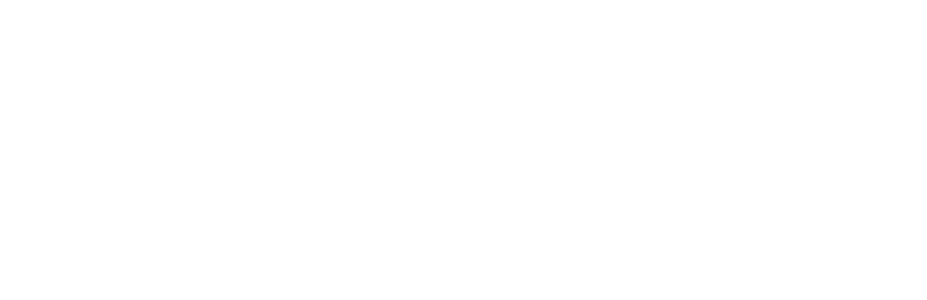
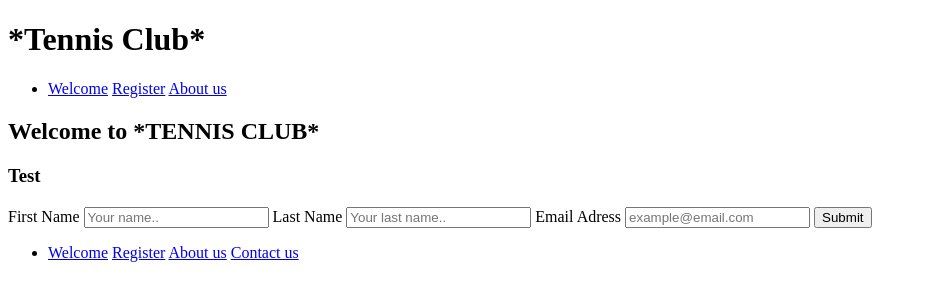
Before and after one commit to crotchetycrow/exceedra-FE-tech-test, a plain HTML site: page src/index.html in a window 1280 px wide. Shown: the whole page, without its empty margins (0-927 px from the left). Drawn offline with Linux system fonts and the light colour scheme.

Commit message:
Markup set up (nav, main, footer)

```diff
--- a/src/index.html
+++ b/src/index.html
@@ -6,7 +6,67 @@
   <meta name="viewport" content="width=device-width, initial-scale=1.0">
   <title>Document</title>
 </head>
+<link rel="stylesheet" href="/src/style.css">
 <body>
+  <header>
+    <h1 class="logo">*Tennis Club*</h1>
+    <nav>
+      <ul>
+        <li>
+          <a href="#">Welcome</a>
+          <a href="#">Register</a>
+          <a href="#">About us</a>
+        </li>
+      </ul>
+    </nav>
+    <main>
+      <section class="welcome">
+        <h2 class="section-title">Welcome to *TENNIS CLUB*</h2>
+        <h3 class="section-body">Test</h3>
+      </section>
+
+      <section class="about-us">
+        <div class="about-us__intro">
+          <h2 class="section-title"></h2>
+        </div>
+        <div class="about-us__body">
+          <p></p>
+          <p></p>
+        </div>
+      </section>
+
+      <section class="register">
+        <header>
+          <h2 class="section-title"></h2>
+        </header>
+          <form action="" id="user-details">
+            <!-- To connect to my API -->
+            <label for="fname">First Name</label>
+            <input type="text" id="fname" name="firstname" placeholder="Your name..">
+
+            <label for="lname">Last Name</label>
+            <input type="text" id="lname" name="lastname" placeholder="Your last name..">
+
+            <label for="email">Email Adress</label>
+            <input type="text" id="email" name="emailAddress" placeholder="example@email.com">
+
+            <input type="submit" value="Submit">
+          </form>
+      </section>
+
+      <footer>
+        <ul class="footer-nav">
+          <li>
+            <a href="#">Welcome</a>
+            <a href="#">Register</a>
+            <a href="#">About us</a>
+            <a href="#">Contact us</a>
+          </li>
+        </ul>
+      </footer>
+    </main>
+  </header>
+
 
   <script src="/src/index.js"></script>
 </body>
--- a/src/style.css
+++ b/src/style.css
@@ -0,0 +1,10 @@
+*,
+*::before,
+*::after {
+  box-sizing: inherit;
+}
+
+html {
+  box-sizing: border-box;
+  font-family: "Crimson Text", serif;
+}
```
